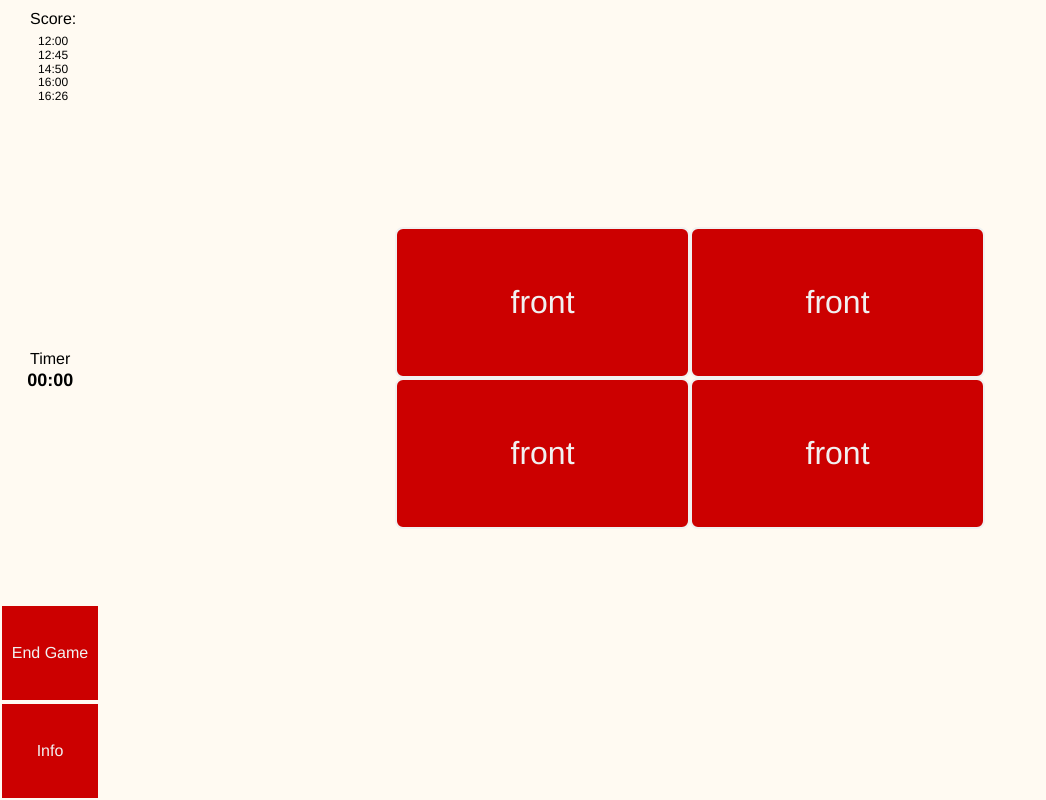
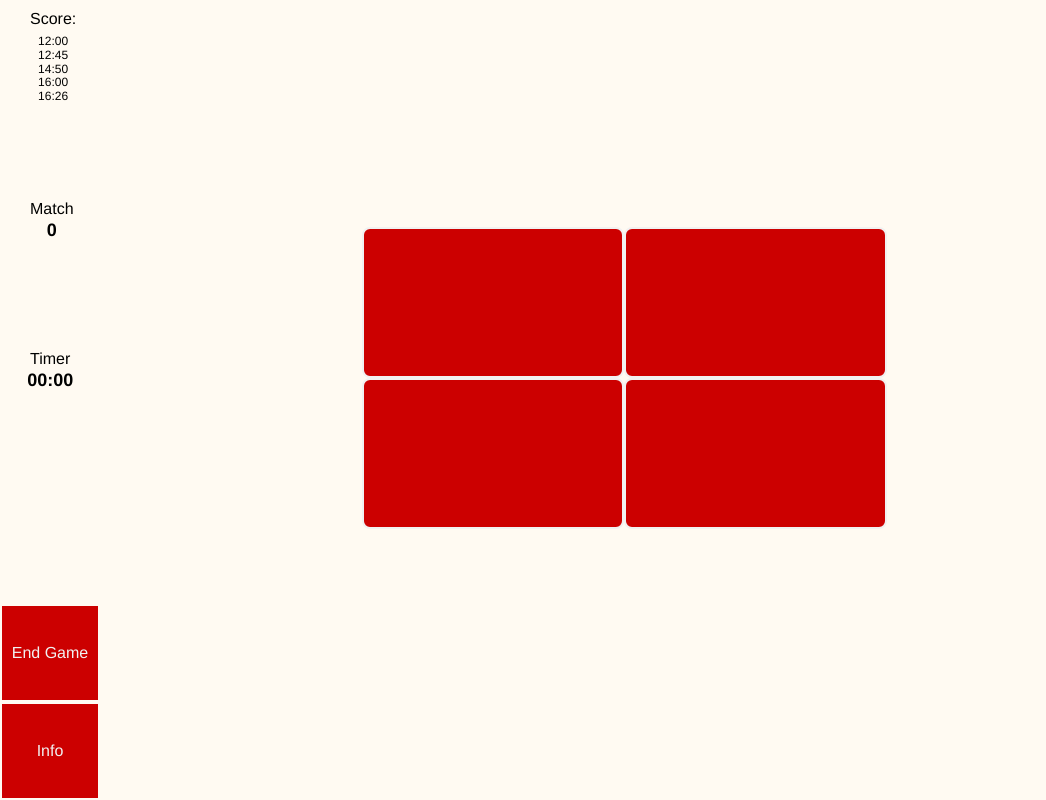
Before and after one commit to jrandersen/matchy, a plain HTML site: page index.html in a window 1280 px wide. Shown: the whole page, without its empty margins (0-1046 px from the left). Drawn offline with nearby package versions, Linux system fonts and the light colour scheme.

Commit message:
game working well, loading images, matching correctly

```diff
--- a/css/main.css
+++ b/css/main.css
@@ -14,7 +14,7 @@
     /* app colors */
 
     /* fonts */
-    --base-font: "helvetica", san-serif;
+    --base-font: "Helvetica", san-serif;
 }
 body.light{
     /* colors */
@@ -49,7 +49,7 @@ body{
 */
 .container{
     display: grid;
-    grid-template-columns: 100px 1fr 1fr 1fr 1fr 1fr 1fr 1fr 1fr;
+    grid-template-columns: 100px 1fr 1fr 1fr 1fr 1fr 1fr 1fr 1fr 1fr;
     grid-template-rows: 12.5% repeat();
     width: 100%;
     height: 100%;
@@ -96,24 +96,65 @@ button{
     border: 2px solid #434343;
 }
 
-/*========== CARD ONE ==========*/
-.card__one {
-    /* PLACEMENT ONLY */
-    grid-area: 4/4/6/6;
-    overflow: visible !important;
-    /* for flip */
-    -webkit-transform-style: preserve-3d;
-    -moz-transform-style: preserve-3d;
-    transform-style: preserve-3d;
-    /* for bump up when hover */
-    transition: transform ,0.25s ease-in;
+/* ==== SCORE AND TIMER ==== */
+#score {
+    display: flex;
+    justify-content: center;
+    position: absolute;
+    padding: 10px 30px 0px 30px;
 }
-.card__flip_1 {
+
+ul {
+    display: flex;
+    justify-content: center;
+    display: inline;
+    position: absolute;
+    padding: 25px 30px 0px 30px;
+    list-style: none;
+    font-size: 12px;
+}
+
+.timer {
+    display: flex;
+    justify-content: center;
+    position: absolute;
+    padding: 350px 30px 0px 30px;
+}
+#timer {
+    display: flex;
+    justify-content: center;
+    display: inline;
+    position: absolute;
+    padding: 20px 30px 0px 30px;
+    list-style: none;
+    font-size: 18px;
+    font-weight: bold;
+}
+.match {
+    display: flex;
+    justify-content: center;
+    position: absolute;
+    padding: 200px 30px 0px 30px;
+}
+#match {
+    display: flex;
+    justify-content: center;
+    position: absolute;
+    padding: 20px 30px 0px 30px;
+    font-size: 18px;
+    font-weight: bold;
+
+}
+
+
+
+/*========== ALL CARDS 'FLIP', 'HOVER', 'MATCHED' ==========*/
+.flip {
     position: relative;
     width: 100%;
     height: 100%;
 }
-.card__one:hover{
+.card:hover{
     /* for the flip */
     -webkit-transform: rotateY(180deg);
     -moz-transform: rotateY(180deg);
@@ -123,14 +164,14 @@ button{
     transform: scale(1.015);
     cursor: pointer;
 }
-.card__one.flip,
+.card.flip,
 .flip__card{
     /* for flip  */
     -webkit-transform: rotateY(180deg);
     -moz-transform: rotateY(180deg);
     transform: rotateY(180deg);
 }
-.card__front_1, .card__back_1 {
+.card__front, .card__back {
     position: absolute;
     width: 100%;
     height: 100%;
@@ -148,11 +189,11 @@ button{
     backface-visibility: hidden;
 
 }
-.card__front_1 {
+.card__front {
     background: var(--card-color-front);
     position: absolute;
 }
-.card__back_1 {
+.card__back {
     background-color: var(--card-color-back);
     position: absolute;
     /* for flip */
@@ -161,8 +202,26 @@ button{
     transform: rotateY(180deg);
 }
 
+.matched {
+    background-color: var(--card-color-match);
+}
+
+/*========== CARD ONE ==========*/
+.bob{
+    /* PLACEMENT ONLY */
+    grid-area: 4/4/6/6;
+    overflow: visible !important;
+    /* for flip */
+    -webkit-transform-style: preserve-3d;
+    -moz-transform-style: preserve-3d;
+    transform-style: preserve-3d;
+    /* for bump up when hover */
+    transition: transform ,0.25s ease-in;
+}
+
 /*========== CARD TWO ==========*/
-.card__two {
+.jill {
+    /* PLACEMENT ONLY */
     grid-area: 4/6/6/8;
     overflow: visible !important;
     /* for flip */
@@ -172,64 +231,11 @@ button{
     /* for bump up when hover */
     transition: transform 0.25s;
 }
-.card__flip_2 {
-    position: relative;
-    width: 100%;
-    height: 100%;
-}
-.card__two:hover{
-    /* for the flip */
-    -webkit-transform: rotateY(180deg);
-    -moz-transform: rotateY(180deg);
-    transform: rotateY(180deg);
 
-    /* for the bump up when hover */
-    transform: scale(1.015);
-    cursor: pointer;
-}
-
-.card__two.flip,
- .flip__card{
-    /* for flip  */
-    -webkit-transform: rotateY(180deg);
-    -moz-transform: rotateY(180deg);
-    transform: rotateY(180deg);
-}
-
-.card__front_2, .card__back_2 {
-    position: absolute;
-    width: 100%;
-    height: 100%;
-    font-size: 2rem;
-    color: var(--text-color);
-    border: 2px solid #f1f1f1;
-    border-radius: 0.5rem;
-    /* flexbox */
-    display: flex;
-    justify-content: center;
-    align-items: center;
-    /*  for the flip to keep the back hidden */
-    -webkit-backface-visibility: hidden;
-    -moz-backface-visibility: hidden;
-    backface-visibility: hidden;
-
-}
-.card__front_2 {
-    background: var(--card-color-front);
-    position: absolute;
-}
-.card__back_2 {
-    background-color: var(--card-color-back);
-    position: absolute;
-    /* for flip */
-    -webkit-transform: rotateY(180deg);
-    -moz-transform: rotateY(180deg);
-    transform: rotateY(180deg);
-
-}
 
 /*========== CARD THREE ==========*/
-.card__three {
+.bill {
+    /* PLACEMENT ONLY */
     grid-area: 6/4/8/6;
     overflow: visible !important;
     /* for flip */
@@ -239,61 +245,10 @@ button{
     /* for bump up when hover */
     transition: transform ,0.25s ease-in;
 }
-.card__flip_3 {
-    position: relative;
-    width: 100%;
-    height: 100%;
-}
-.card__three:hover{
-    /* for the flip */
-    -webkit-transform: rotateY(180deg);
-    -moz-transform: rotateY(180deg);
-    transform: rotateY(180deg);
-
-    /* for the bump up when hover */
-    transform: scale(1.015);
-    cursor: pointer;
-}
-.card__three.flip,
-.flip__card{
-    /* for flip  */
-    -webkit-transform: rotateY(180deg);
-    -moz-transform: rotateY(180deg);
-    transform: rotateY(180deg);
-}
-.card__front_3, .card__back_3 {
-    position: absolute;
-    width: 100%;
-    height: 100%;
-    font-size: 2rem;
-    color: var(--text-color);
-    border: 2px solid #f1f1f1;
-    border-radius: 0.5rem;
-    /* flexbox */
-    display: flex;
-    justify-content: center;
-    align-items: center;
-    /*  for the flip to keep the back hidden */
-    -webkit-backface-visibility: hidden;
-    -moz-backface-visibility: hidden;
-    backface-visibility: hidden;
-
-}
-.card__front_3 {
-    background: var(--card-color-front);
-    position: absolute;
-}
-.card__back_3 {
-    background-color: var(--card-color-back);
-    position: absolute;
-    /* for flip */
-    -webkit-transform: rotateY(180deg);
-    -moz-transform: rotateY(180deg);
-    transform: rotateY(180deg);
-}
 
 /*========== CARD FOUR ==========*/
-.card__four{
+.jane{
+    /* PLACEMENT ONLY */
     grid-area: 6/6/8/8;
     overflow: visible !important;
     /* for flip */
@@ -302,94 +257,6 @@ button{
     transform-style: preserve-3d;
     /* for bump up when hover */
     transition: transform ,0.25s ease-in;
-}
-.card__flip_4 {
-    position: relative;
-    width: 100%;
-    height: 100%;
-}
-.card__four:hover{
-    /* for the flip */
-    -webkit-transform: rotateY(180deg);
-    -moz-transform: rotateY(180deg);
-    transform: rotateY(180deg);
-
-    /* for the bump up when hover */
-    transform: scale(1.015);
-    cursor: pointer;
-}
-.card__four.flip,
-.flip__card{
-    /* for flip  */
-    -webkit-transform: rotateY(180deg);
-    -moz-transform: rotateY(180deg);
-    transform: rotateY(180deg);
-}
-.card__front_4, .card__back_4 {
-    position: absolute;
-    width: 100%;
-    height: 100%;
-    font-size: 2rem;
-    color: var(--text-color);
-    border: 2px solid #f1f1f1;
-    border-radius: 0.5rem;
-    /* flexbox */
-    display: flex;
-    justify-content: center;
-    align-items: center;
-    /*  for the flip to keep the back hidden */
-    -webkit-backface-visibility: hidden;
-    -moz-backface-visibility: hidden;
-    backface-visibility: hidden;
-
-}
-.card__front_4 {
-    background: var(--card-color-front);
-    position: absolute;
-}
-.card__back_4 {
-    background-color: var(--card-color-back);
-    position: absolute;
-    /* for flip */
-    -webkit-transform: rotateY(180deg);
-    -moz-transform: rotateY(180deg);
-    transform: rotateY(180deg);
-}
-
-
-/* SCORE AND TIMER */
-#score {
-    display: flex;
-    justify-content: center;
-    position: absolute;
-    padding: 10px 30px 0px 30px;
-}
-
-#timer {
-    display: flex;
-    justify-content: center;
-    position: absolute;
-    padding: 350px 30px 0px 30px;
-}
-
-ul {
-    display: flex;
-    justify-content: center;
-    display: inline;
-    position: absolute;
-    padding: 25px 30px 0px 30px;
-    list-style: none;
-    font-size: 12px;
-}
-a {
-    display: flex;
-    justify-content: center;
-    display: inline;
-    position: absolute;
-    padding: 20px 30px 0px 30px;
-    list-style: none;
-    font-size: 18px;
-    font-weight: bold;
 }
 
 
@@ -406,12 +273,15 @@ a {
     justify-content: center;
     align-items: center;
     visibility: hidden;
+    display: none;
     opacity: 0;
     transition: visibility 0.3s, opacity 0.3s;
 }
 .bg__active{
     visibility: visible;
     opacity: 1;
+    display: flex;
+    transition: visibility 0.3s, opacity 0.3s;
 }
 .modal {
     position: relative;
--- a/index.html
+++ b/index.html
@@ -7,7 +7,7 @@
     <script src="http://code.jquery.com/jquery-3.5.1.min.js" integrity="sha256-9/aliU8dGd2tb6OSsuzixeV4y/faTqgFtohetphbbj0=" crossorigin="anonymous"></script>
         <!-- @misc Normalize.css, title = normalise.css, howPublished = https://github.com/necolas/normalize.css/, datePublished = Nov 4 2018 -->
     <link rel="stylesheet" href="css/node_modules/normalize.css/normalize.css">
-
+    <link rel="stylesheet" href="https://cdnjs.cloudflare.com/ajax/libs/font-awesome/5.14.0/css/all.min.css">
     <script src="js/app.js" defer></script>
     <link rel="stylesheet" href="css/main.css">
     <title>Matchy McMatchface</title>
@@ -16,28 +16,29 @@
     <div class='container' id='container'>
         <button class='end' id='end'>End Game</button>
         <button class='info' id='info'>Info</button>
-        <div class='card__one bobloblaw' id='8456'>
-            <div class=card__flip_1>
-                <div class= 'card__front_1'>front</div>
-                <div class= 'card__back_1'>back</div>
+
+        <div class='card bob' id='0001'>
+            <div class=flip>
+                <div class= 'card__front'></div>
+                <div class= 'card__back'><i class="fas fa-star" style="font-size:65px;"></i></i></div>
             </div>
         </div>
-        <div class='card__two bobloblaw' id='8456'>
-            <div class=card__flip_2>
-                <div class= 'card__front_2'>front</div>
-                <div class= 'card__back_2'>back</div>
+        <div class='card jill' id='0000'>
+            <div class=flip>
+                <div class= 'card__front'></div>
+                <div class= 'card__back'><i class="fas fa-square" style="font-size:65px;"></i></div>
             </div>
         </div>
-        <div class='card__three boblob' id='9999'>
-            <div class=card__flip_3>
-                <div class= 'card__front_3'>front</div>
-                <div class= 'card__back_3'>back</div>
+        <div class='card bill' id='0001'>
+            <div class=flip>
+                <div class= 'card__front'></div>
+                <div class= 'card__back'><i class="fas fa-cloud" style="font-size:65px;"></i></div>
             </div>
         </div>
-        <div class='card__four boblob' id='9999'>
-            <div class=card__flip_4>
-                <div class= 'card__front_4'>front</div>
-                <div class= 'card__back_4'>back</div>
+        <div class='card jane' id='0000'>
+            <div class=flip>
+                <div class= 'card__front'></div>
+                <div class= 'card__back'><i class="fas fa-square" style="font-size:65px;"></i></div>
             </div>
         </div>
         <nav id='side__nav'>
@@ -50,8 +51,11 @@
                     <li>16:26</li>
                 </ul>
             </div>
-            <div id='timer'>Timer
-                <a>00:00</a>
+            <div class='timer'>Timer
+                <a id='timer'>00:00</a>
+            </div>
+            <div class='match'>Match
+                <a id='match'>0</a>
             </div>
         </nav>
     </div>
--- a/js/app.js
+++ b/js/app.js
@@ -1,39 +1,42 @@
 /**
  * First game
  */
-console.log('==== GAME START ====')
 const cardDeck = [
     {
         shapeName: 'Circle',
-        shapeImg: 'circle',
+        shapeImg:  'fas fa-circle',
     },
     {
         shapeName: 'Square',
-        shapeImg: 'square',
+        shapeImg: 'fas fa-square',
     },
     {
-        shapeName: 'Triangle',
-        shapeImg: 'triangle',
+        shapeName: 'Marker',
+        shapeImg: "fas fa-map-marker",
     },
     {
-        shapeName: 'Hexagon',
-        shapeImg: 'hexagon',
+        shapeName: 'Minus-circle',
+        shapeImg: "fas fa-minus-circle",
     },
     {
-        shapeName: 'Pentagon',
-        shapeImg: 'pentagon',
+        shapeName: 'Star',
+        shapeImg: "fas fa-star",
     },
     {
-        shapeName: 'Rectangle',
-        shapeImg: 'rectangle',
+        shapeName: 'Heart',
+        shapeImg: "fas fa-heart",
     },
     {
-        shapeName: 'Rhombus',
-        shapeImg: 'rhombus',
+        shapeName: 'Comment',
+        shapeImg: "fas fa-comment",
     },
     {
-        shapeName: 'Parallelogram',
-        shapeImg: 'parallelogram',
+        shapeName: 'Plus-square',
+        shapeImg: "fas fa-plus-square",
+    },
+    {
+        shapeName: 'Cloud',
+        shapeImg: "fas fa-cloud",
     },
 ]
 
@@ -70,6 +73,8 @@ const cardDeck = [
 /// for today board layout with function using jquey to greate all divs,
 // and anothef function applying all the styling,
 // then lastly a function to assign the card (which card it is form the deck)
+
+let matchForDOM = 0;
 
  /**
   * GET RANDOM NUMBER HELPER FUNCTION
@@ -132,6 +137,7 @@ class Board {
         this.cards = [];
     }
     generateBoard(cardArr) {
+        const ranArray = randomiseArray(cardArr);
         for (let i = 0; i < cardArr.length; i++) {
             const ran =getRandomNumber()
             const genCardArr = new Card(cardArr[i].shapeName, cardArr[i].shapeImg, cardArr[i].identity) // generate cards from array
@@ -144,13 +150,23 @@ class Board {
         // janky but it works for now..., no mattter teh length of array this get how many cards the user wants
         // console.log(this.cards.length)
         let newArrlength = this.cards.length - this.number;
-        // console.log(typeof newArrlength, newArrlength);
         this.cards.splice(0, newArrlength)
+        console.log('==== GAME START ====')
     }
     dealBoard() {
-        // establish html objects for cards
-        // get dom cards and add an id to each
+        // --streatch establish html objects for cards
+        const cardFromDOM = document.getElementsByClassName('card');
+        // console.log(cardFromDOM);
+        for (let i = 0; i < cardFromDOM.length; i++) {
+            cardFromDOM[i].id = this.cards[i].identity
+        }
+        // cardFromDOM[0].children[0].children[1].children[0]
+        // variable.cards__flip.card__back.i.fas fa-star
+        for (let i = 0; i < cardFromDOM.length; i++) {
+            cardFromDOM[i].children[0].children[1].children[0].className = this.cards[i].shapeImg;
+        }
     }
+
     styleBoard() {
         // apply all css styles to above divs for cards
     }
@@ -158,9 +174,9 @@ class Board {
 
 const newBoard = new Board(4); // <== Invoke generate Board hardcoded at 4 for now
 const random__array = randomiseArray(cardDeck) // <== shuffle the main cardDeck array
-// console.log(random__array)
 newBoard.generateBoard(random__array); // <== generate board (cards randomized and id assined in pairs)
 console.log(newBoard);
+newBoard.dealBoard();
 
 
 /**
@@ -179,16 +195,22 @@ class Game {
                 console.log(`${idOne}, ${idTwo} it is a match`)
                 this.match.push(arr[0], arr[1])
                 idList = [];  // <== Reset idList to empty keep here!
+                matchForDOM++
+                console.log(matchForDOM);
+                const $match = $('#match')[0]
+                $match.textContent = matchForDOM
                 const temp = this;
+                /// timer for game reset
                 window.setTimeout( function(){
                     temp.gameReset(); // <== call game reset
-                },1200)
+                },1000)
             }else if (idOne!==idTwo) {
-                console.log(`it is not a match`);
+                console.log(`${idOne}, ${idTwo} it is NOT a match`);
                 idList = [];
                 const temp = this;
+                /// timer for no match
                 window.setTimeout( function(){
-                    $('div').removeClass('flip') // <= can I set a slight timer on this?
+                    $('div').removeClass('flip')
                 },400)
             }else if (idList.length >=3){
                 idList = []
@@ -202,20 +224,19 @@ class Game {
     }
     gameReset() {
         if (this.match.length === newBoard.number) {
-            console.log('Game Reset')
+            console.log('===== Game Reset =====')
             $('div').removeClass('flip')
             this.match =[]; // <=- there a better way to do this?//
-            // $('div').addClass('matched'); // need just the two divs being compared... this is all div
+            // const ranArr = new randomiseArray(cardDeck);
+            // const newBord = generateBoard(ranArr)
+            // newBord.dealBoard();
         }else {
-            console.log(`not reset`)
+            // console.log(`game not reset`)
         }
     }
 }
 
 const newGame = new Game();
-// newGame.gamePLay();
-
-
 
 
 
@@ -223,37 +244,11 @@ const newGame = new Game();
 /**
  * CARD FLIP LISTNER
  */
-
 let idList = []
-const card__one = document.getElementsByClassName('card__one')[0];
-// console.log(card__one);
-card__one.addEventListener('click', function() {
-    card__one.classList.toggle('flip');
-    idList.push(card__one.id);
-    newGame.gamePLay(idList);
-});
-
-const card__two = document.getElementsByClassName('card__two')[0];
-// console.log(card__one);
-card__two.addEventListener('click', function() {
-    card__two.classList.toggle('flip');
-    idList.push(card__two.id);
-    newGame.gamePLay(idList);
-});
-
-const card__three = document.getElementsByClassName('card__three')[0];
-// console.log(card__three);
-card__three.addEventListener('click', function() {
-    card__three.classList.toggle('flip');
-    idList.push(card__three.id);
-    newGame.gamePLay(idList);
-});
-
-const card__four = document.getElementsByClassName('card__four')[0];
-// console.log(card__four);
-card__four.addEventListener('click', function() {
-    card__four.classList.toggle('flip');
-    idList.push(card__four.id);
+const $card = $('.card')
+$card.on('click', function(e){
+    $(this).toggleClass('flip');
+    idList.push($(this)[0].id);
     newGame.gamePLay(idList);
 });
 
@@ -261,7 +256,6 @@ card__four.addEventListener('click', function() {
 //  CONTAINER LISTNER DELEGATION
 const containerListner = document.querySelector('.container');
 containerListner.addEventListener('click', containerAction, false);
-
 function containerAction(e) {
     if (e.target !== e.currentTarget) {
         const selectedCard = e.target.id;
@@ -271,7 +265,6 @@ function containerAction(e) {
     }
     e.stopPropagation();
 }
-
 
 
 /**
@@ -320,7 +313,7 @@ function navAction(e) {
             modal__Bg.classList.add('bg__active');  // <== set modal container to 'active'
             modalMsg.textContent = ('This game based off Memory and was made during General Assemlby SEI course in Aug 2020 by Jason Andersen!')
         }else if (selectedItem === ('end')) {
-            alert ( `Helllooo there!`);
+            location.reload();
         }
     }
     e.stopPropagation();
```
